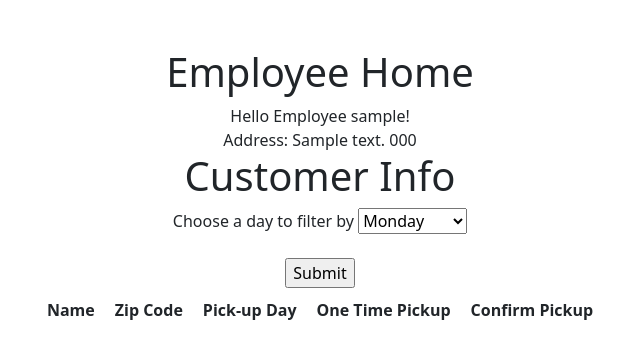
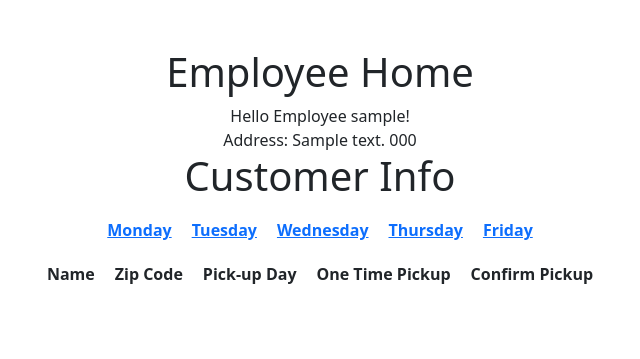
Before and after one commit to CodyLuckmann/Trash-Collection, a Django app: page /employees/ in a window 1280 px wide. Shown: the part 56-415 px from the top of the page, without its empty margins (320-960 px from the left). Run offline with Django 3.2, Linux system fonts and the light colour scheme; a user stored in the database is signed in; tables that the repository leaves empty hold one stand-in row (values such as "Sample post"); lists and menus that the app fills with data are empty.

Commit message:
created buttons to filter daily customers
created buttons to filter daily customers, created views for each daily filter, created pathing to each page and some light styling

```diff
--- a/trash_collector/employees/templates/employees/index.html
+++ b/trash_collector/employees/templates/employees/index.html
@@ -9,24 +9,24 @@
     Hello Employee {{ user.username }}!<br />
     Address: {{ logged_in_employee.address }} {{logged_in_employee.zip_code }}<br />
     <h1>Customer Info</h1>
-    <form action="/action_page.php"></form>
-      <label for="placeholder">Choose a day to filter by</label>
-      <select name="placeholder" id="placeholder">
-        <option value="Monday">Monday</option>
-        <option value="Tuesday">Tuesday</option>
-        <option value="Wednesday">Wednesday</option>
-        <option value="Thursday">Thursday</option>
-        <option value="Friday">Friday</option>
-      </select>
-      <br><br>
-      <input type="submit" value="Submit">
-    </form>
     <table class="center-table">
       <thead>
         <tr>
-            <th>Name</th> <th>Zip Code</th> <th>Pick-up Day</th> <th>One Time Pickup</th> <th>Confirm Pickup</th>
-          <tr>
-        </thead>
+          <th><a href="{% url 'employees:filter_monday'  %}">Monday</a></th>
+          <th><a href="{% url 'employees:filter_tuesday'  %}">Tuesday</a></th>
+          <th><a href="{% url 'employees:filter_wednesday'  %}">Wednesday</a></th>
+          <th><a href="{% url 'employees:filter_thursday'  %}">Thursday</a></th>
+          <th><a href="{% url 'employees:filter_friday'  %}">Friday</a></th>
+        </tr>
+      </thead>
+    </table>
+
+    <table class="center-table">
+      <thead>
+        <tr>
+          <th>Name</th> <th>Zip Code</th> <th>Pick-up Day</th> <th>One Time Pickup</th> <th>Confirm Pickup</th>
+        <tr>
+      </thead>
         <tbody>
           {% for customer in all_customers%}
             {% if customer.zip_code == logged_in_employee.zip_code %}
--- a/trash_collector/employees/urls.py
+++ b/trash_collector/employees/urls.py
@@ -10,5 +10,9 @@ urlpatterns = [
     path('new/', views.create, name="create"),
     path('edit_employee_profile/', views.edit_profile, name="edit_employee_profile"),
     path('charge/<int:pk>', views.charge, name="charge"),
-    path('filter_customers/', views.filter, name="filter_customers")
+    path('monday/', views.filter_monday, name="filter_monday"),
+    path('tuesday/', views.filter_tuesday, name="filter_tuesday"),
+    path('wednesday/', views.filter_wednesday, name="filter_wednesday"),
+    path('thursday/', views.filter_thursday, name="filter_thursday"),
+    path('friday/', views.filter_friday, name="filter_friday")
 ]
--- a/trash_collector/employees/views.py
+++ b/trash_collector/employees/views.py
@@ -84,15 +84,7 @@ def charge(request, pk):
     customer.save()
     return HttpResponseRedirect(reverse('employees:index'))
 
-def filter(request):
-    all_customers = Customer.objects.all()
-    day_of_week = datetime.today().strftime('%A')
 
-    context = {
-        'all_customers': all_customers,
-        'day_of_week': day_of_week
-    }
-    return render(request, 'employees/filter_customers.html', context)
 
 def filter_monday(request):
     customers = Customer.objects.all()
@@ -101,7 +93,7 @@ def filter_monday(request):
     context = {
         'monday_customers': monday_customers
     }
-    return render(request, 'employees/filter_customers.html', context)
+    return render(request, 'employees/monday.html', context)
 
 def filter_tuesday(request):
     customers = Customer.objects.all()
@@ -110,7 +102,7 @@ def filter_tuesday(request):
     context = {
         'tuesday_customers': tuesday_customers
     }
-    return render(request, 'employees/filter_customers.html', context)
+    return render(request, 'employees/tuesday.html', context)
 
 def filter_wednesday(request):
     customers = Customer.objects.all()
@@ -119,7 +111,7 @@ def filter_wednesday(request):
     context = {
         'wednesday_customers': wednesday_customers
     }
-    return render(request, 'employees/filter_customers.html', context)
+    return render(request, 'employees/wednesday.html', context)
 
 def filter_thursday(request):
     customers = Customer.objects.all()
@@ -128,7 +120,7 @@ def filter_thursday(request):
     context = {
         'thursday_customers': thursday_customers
     }
-    return render(request, 'employees/filter_customers.html', context)
+    return render(request, 'employees/thursday.html', context)
 
 def filter_friday(request):
     customers = Customer.objects.all()
@@ -137,4 +129,4 @@ def filter_friday(request):
     context = {
         'friday_customers': friday_customers
     }
-    return render(request, 'employees/filter_customers.html', context)
+    return render(request, 'employees/friday.html', context)
```
Also changed, not shown: trash_collector/employees/templates/employees/friday.html (added, +7 -0 lines), trash_collector/employees/templates/employees/monday.html (added, +7 -0 lines), trash_collector/employees/templates/employees/thursday.html (added, +7 -0 lines), trash_collector/employees/templates/employees/tuesday.html (added, +7 -0 lines), trash_collector/employees/templates/employees/wednesday.html (added, +7 -0 lines).
